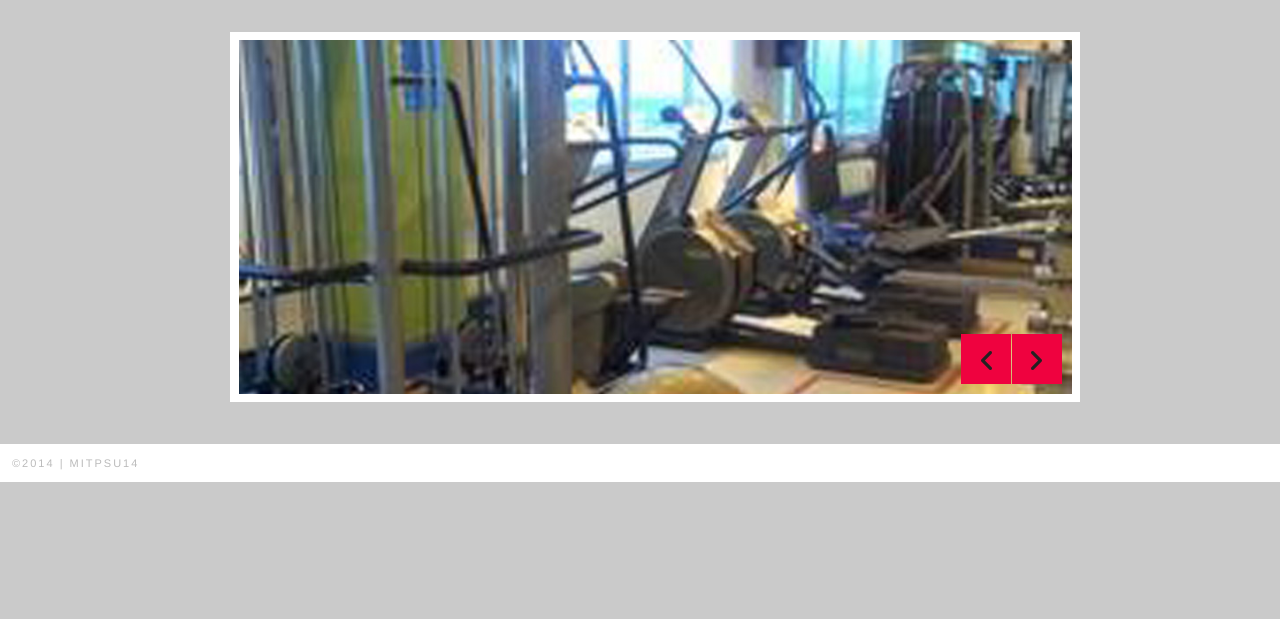
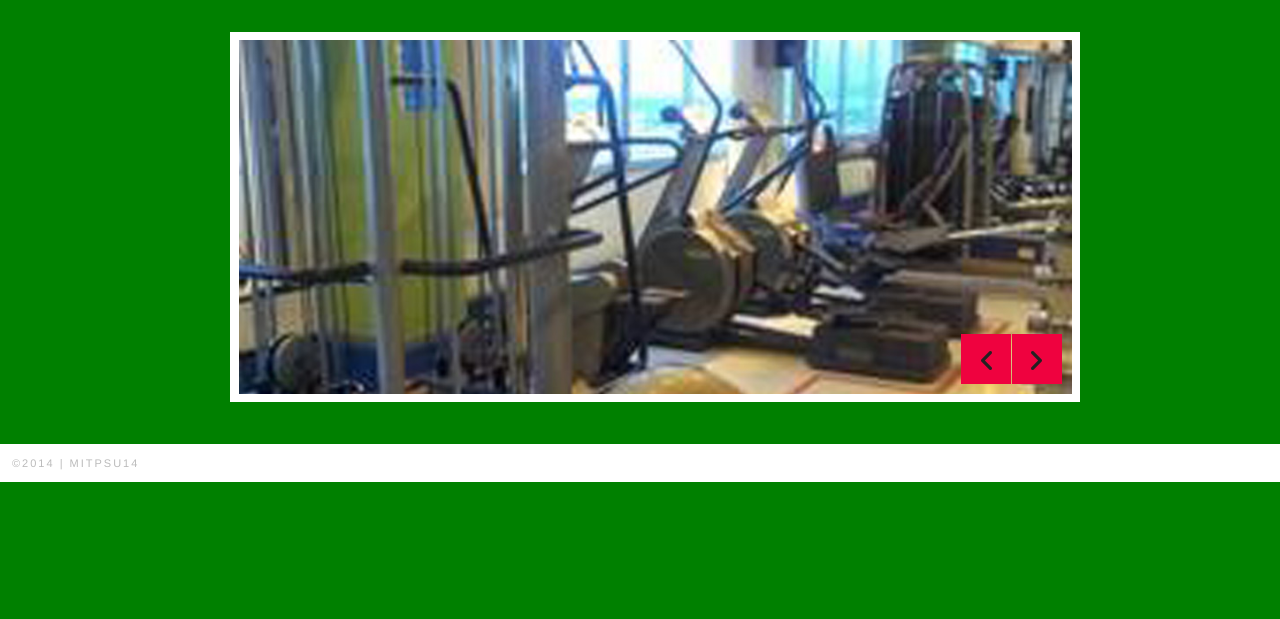
Before and after one commit to 5810121061-Illias/WebProject, a plain HTML site: page index.html in a window 1280 px wide. Shown: the part 181-800 px from the top of the page. Drawn offline with Linux system fonts and the light colour scheme; a web font is replaced by a local one.

Commit message:
Update CSS about background colour of demo.css

```diff
--- a/asset/css/demo.css
+++ b/asset/css/demo.css
@@ -4,7 +4,7 @@
 body {
  font-family: 'Lato',Arial,sans-serif;
   color: #333;
-  background:#CACACA;
+  background:green;
   margin: 0 auto;
 }
 
```
